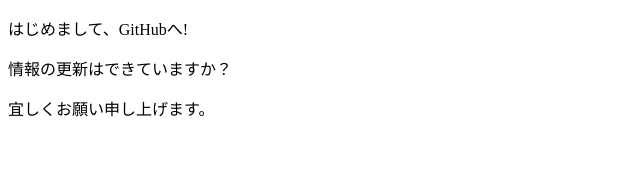
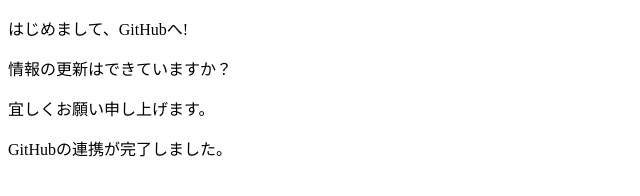
Before and after one commit to Neko-eq/www1, a plain HTML site: page index.html in a window 1280 px wide. Shown: the whole page, without its empty margins (0-640 px from the left). Drawn offline with Linux system fonts and the light colour scheme.

Commit message:
update/2024/05/15

```diff
--- a/index.html
+++ b/index.html
@@ -10,5 +10,7 @@
   <p>はじめまして、GitHubへ!</p>
   <p>情報の更新はできていますか？</p>
   <p>宜しくお願い申し上げます。</p>
+  <p>GitHubの連携が完了しました。</p>
+
 </body>
 </html>
```
